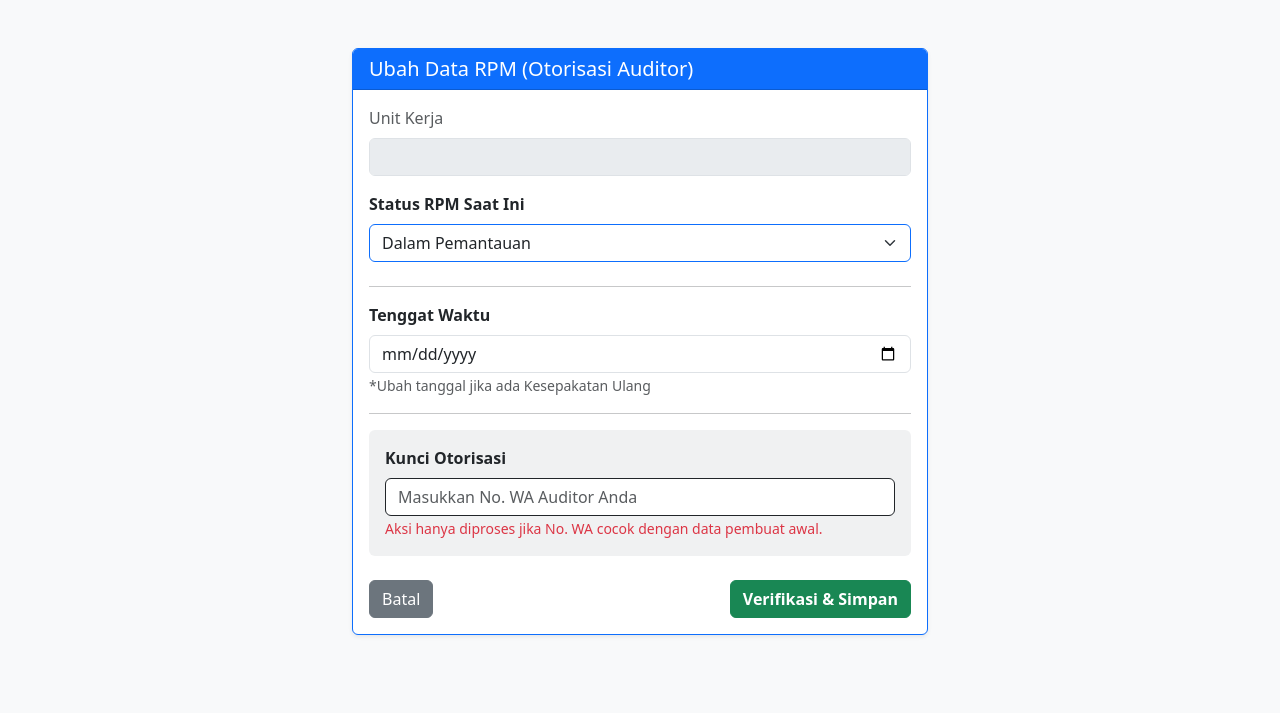
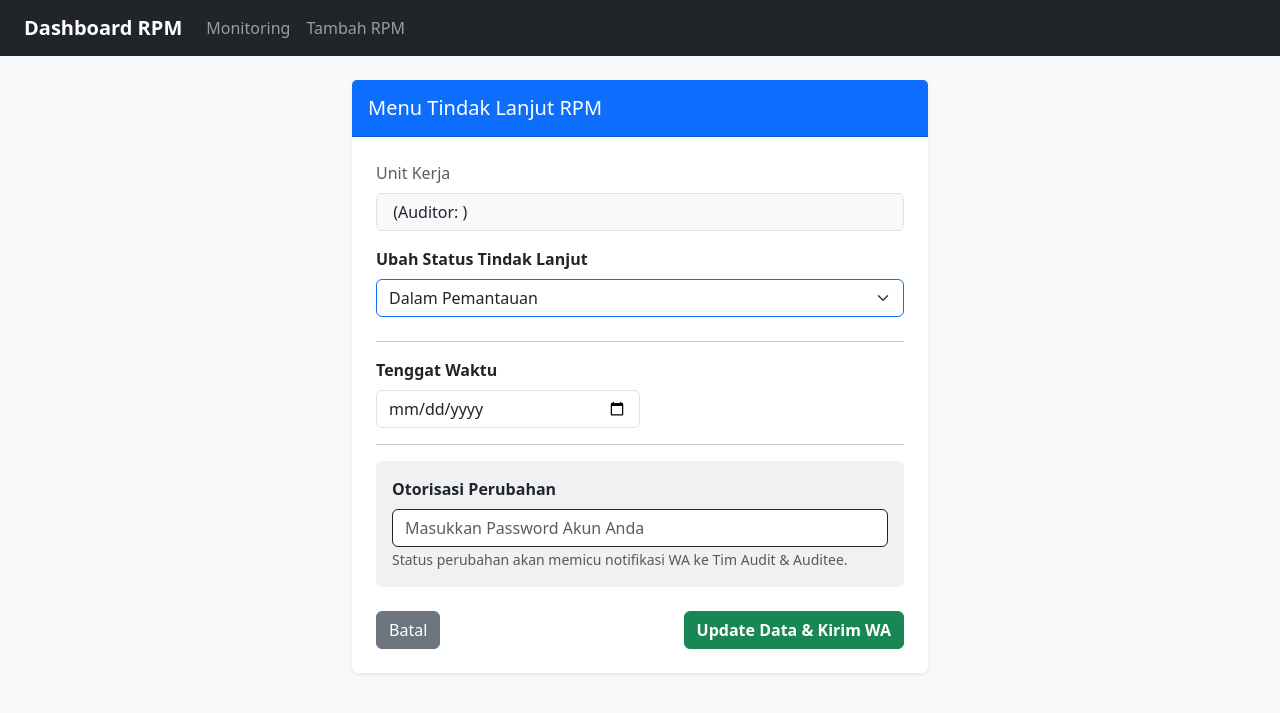
Before and after one commit to TasserFace/Dashboard-Audit-RPM, a Flask app: template templates/edit.html in a window 1280 px wide. Shown: the top 713 px of the page. Run offline with Flask 3, Linux system fonts and the light colour scheme; the template is opened without the code that fills it, so the values that code supplies are empty.

Commit message:
Update edit.html

```diff
--- a/templates/edit.html
+++ b/templates/edit.html
@@ -2,13 +2,25 @@
 <html lang="id">
 <head>
     <meta charset="UTF-8">
-    <title>Ubah Status & Tenggat RPM</title>
+    <title>Menu Tindak Lanjut</title>
     <link href="https://cdn.jsdelivr.net/npm/bootstrap@5.3.0/dist/css/bootstrap.min.css" rel="stylesheet">
 </head>
 <body class="bg-light">
-    <div class="container mt-5" style="max-width: 600px;">
+    <!-- Navbar -->
+    <nav class="navbar navbar-expand-lg navbar-dark bg-dark mb-4">
+        <div class="container-fluid px-4">
+            <a class="navbar-brand fw-bold" href="/">Dashboard RPM</a>
+            <div class="collapse navbar-collapse">
+                <ul class="navbar-nav me-auto mb-2 mb-lg-0">
+                    <li class="nav-item"><a class="nav-link" href="/">Monitoring</a></li>
+                    <li class="nav-item"><a class="nav-link" href="/input">Tambah RPM</a></li>
+                </ul>
+            </div>
+        </div>
+    </nav>
 
-        <!-- Notifikasi Error jika WA salah -->
+    <div class="container mt-4" style="max-width: 600px;">
+
         {% with messages = get_flashed_messages(with_categories=true) %}
           {% if messages %}
             {% for category, message in messages %}
@@ -17,21 +29,21 @@
           {% endif %}
         {% endwith %}
 
-        <div class="card shadow-sm border-primary">
-            <div class="card-header bg-primary text-white">
-                <h5 class="mb-0">Ubah Data RPM (Otorisasi Auditor)</h5>
+        <div class="card shadow-sm border-0">
+            <div class="card-header bg-primary text-white py-3">
+                <h5 class="mb-0">Menu Tindak Lanjut RPM</h5>
             </div>
-            <div class="card-body">
+            <div class="card-body p-4">
                 <form action="/edit/{{ item.id }}" method="POST">
 
                     <div class="mb-3">
                         <label class="form-label text-muted">Unit Kerja</label>
-                        <input type="text" class="form-control" value="{{ item.unit_kerja }}" disabled>
+                        <input type="text" class="form-control bg-light" value="{{ item.unit_kerja }} (Auditor: {{ item.nama_auditor }})" disabled>
                     </div>
 
                     <!-- UBAH STATUS -->
                     <div class="mb-4">
-                        <label class="form-label fw-bold">Status RPM Saat Ini</label>
+                        <label class="form-label fw-bold">Ubah Status Tindak Lanjut</label>
                         <select class="form-select border-primary" name="status" required>
                             <option value="Dalam Pemantauan" {% if item.status == 'Dalam Pemantauan' %}selected{% endif %}>Dalam Pemantauan</option>
                             <option value="Belum Memadai" {% if item.status == 'Belum Memadai' %}selected{% endif %}>Belum Memadai</option>
@@ -44,16 +56,15 @@
                     <!-- UBAH TENGGAT WAKTU -->
                     <div class="mb-3">
                         <label class="form-label fw-bold">Tenggat Waktu</label>
-                        <input type="date" class="form-control" id="tenggat_waktu" name="tenggat_waktu" value="{{ item.tenggat_waktu.strftime('%Y-%m-%d') }}" required>
-                        <small class="text-muted">*Ubah tanggal jika ada Kesepakatan Ulang</small>
+                        <input type="date" class="form-control w-50" id="tenggat_waktu" name="tenggat_waktu" value="{{ item.tenggat_waktu.strftime('%Y-%m-%d') }}" required>
                     </div>
 
                     <!-- Form BA (Tersembunyi secara default) -->
                     <div id="ba_section" class="p-3 mb-4 bg-warning bg-opacity-25 border border-warning rounded" style="display: none;">
-                        <h6 class="text-danger fw-bold">Peringatan: Perubahan Tenggat Waktu Terdeteksi</h6>
+                        <h6 class="text-danger fw-bold">Perubahan Tenggat Terdeteksi</h6>
                         <div class="mb-2">
                             <label class="form-label">Nomor Berita Acara (BA)</label>
-                            <input type="text" class="form-control" id="no_ba" name="no_ba" placeholder="Contoh: BA-123/2026">
+                            <input type="text" class="form-control" id="no_ba" name="no_ba">
                         </div>
                         <div class="mb-2">
                             <label class="form-label">Tanggal Berita Acara</label>
@@ -63,23 +74,22 @@
 
                     <hr>
 
-                    <!-- OTORISASI AUDITOR -->
+                    <!-- OTORISASI PASSWORD -->
                     <div class="mb-4 p-3 bg-secondary bg-opacity-10 rounded">
-                        <label class="form-label fw-bold">Kunci Otorisasi</label>
-                        <input type="text" class="form-control border-dark" name="wa_otorisasi" placeholder="Masukkan No. WA Auditor Anda" required>
-                        <small class="text-danger">Aksi hanya diproses jika No. WA cocok dengan data pembuat awal.</small>
+                        <label class="form-label fw-bold">Otorisasi Perubahan</label>
+                        <input type="password" class="form-control border-dark" name="password_otorisasi" placeholder="Masukkan Password Akun Anda" required>
+                        <small class="text-muted">Status perubahan akan memicu notifikasi WA ke Tim Audit & Auditee.</small>
                     </div>
 
                     <div class="d-flex justify-content-between">
                         <a href="/" class="btn btn-secondary">Batal</a>
-                        <button type="submit" class="btn btn-success fw-bold">Verifikasi & Simpan</button>
+                        <button type="submit" class="btn btn-success fw-bold">Update Data & Kirim WA</button>
                     </div>
                 </form>
             </div>
         </div>
     </div>
 
-    <!-- Script JavaScript untuk memunculkan input BA jika tanggal diubah -->
     <script>
         const originalDate = "{{ item.tenggat_waktu.strftime('%Y-%m-%d') }}";
         const dateInput = document.getElementById('tenggat_waktu');
```
